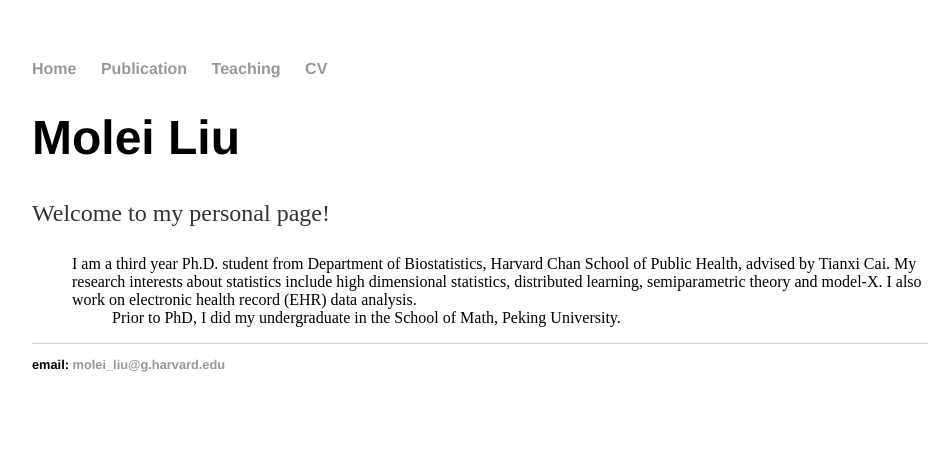
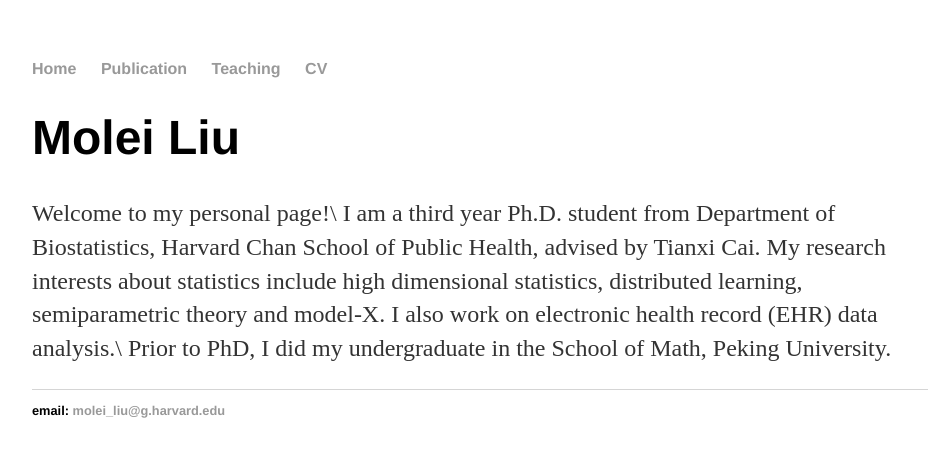
Before and after one commit to moleibobliu/moleibobliu.github.io, a Jekyll site: the page built from index.html, in a window 1280 px wide. Shown: the top 457 px of the page, without its empty margins (160-1112 px from the left). Built offline with Jekyll 4.4.1, drawn with Linux system fonts in a browser that asks for light colours.

```diff
--- a/index.html
+++ b/index.html
@@ -4,12 +4,11 @@ title: Molei Liu
 ---
 <div class="blurb">
 	<h1> Molei Liu </h1>
-	<p> Welcome to my personal page!
-	 <ul> I am a third year Ph.D. student from Department of Biostatistics, Harvard Chan School of Public Health, advised by Tianxi Cai.
+	<p> Welcome to my personal page!\
+		I am a third year Ph.D. student from Department of Biostatistics, Harvard Chan School of Public Health, advised by Tianxi Cai.
 		My research interests about statistics include high dimensional statistics, distributed learning, semiparametric theory and
-		 model-X. I also work on electronic health record (EHR) data analysis.
-
-	 <ul> Prior to PhD, I did my undergraduate in the School of Math, Peking University.
+		model-X. I also work on electronic health record (EHR) data analysis.\
+		Prior to PhD, I did my undergraduate in the School of Math, Peking University.
 
 		 </h1>
 
```
